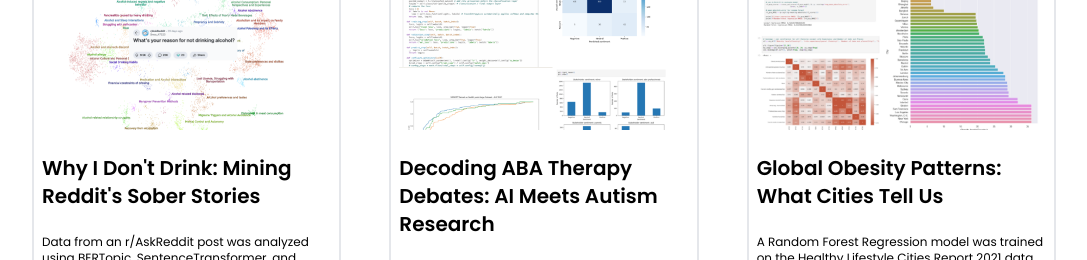
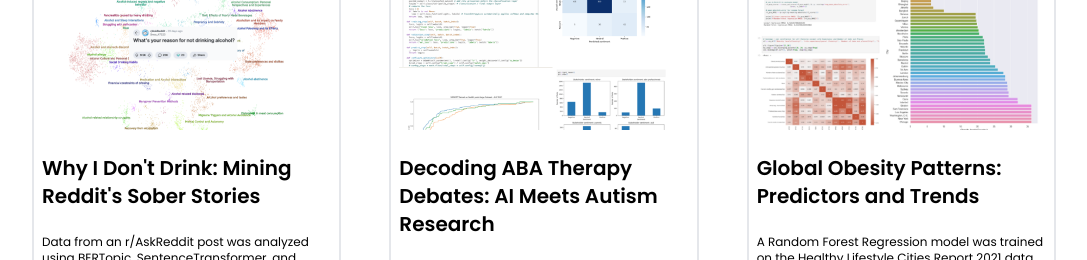
Before and after one commit to andrea-mar/ds-portfolio, a React (Vite) app: page / in a window 1280 px wide. Shown: the part 1840-2100 px from the top of the page, without its empty margins (96-1183 px from the left). Built offline with nearby package versions, Linux system fonts and the light colour scheme.

Commit message:
changed cv url

```diff
--- a/src/components/Navbar.jsx
+++ b/src/components/Navbar.jsx
@@ -4,7 +4,7 @@
     { title: 'Home', id: 'home' },
     { title: 'About', id: 'about' },
     { title: 'Portfolio', id: 'portfolio' },
-    { title: 'CV', id: 'cv' , url: 'https://drive.google.com/file/d/1GLYMWgTv2ldY3FABZNTSys_k5ac_JhJ4/view?usp=sharing'},
+    { title: 'CV', id: 'cv' , url: 'https://drive.google.com/file/d/1_9gSGfbAiUW0oyYLiLMmx_aX5a0Ij4dZ/view?usp=sharing'},
     { title: 'Contact', id: 'contact' }
 ];
 
--- a/src/data/portfolio.js
+++ b/src/data/portfolio.js
@@ -27,7 +27,7 @@
             ]
     },
     {
-        title: 'Global Obesity Patterns: What Cities Tell Us',
+        title: 'Global Obesity Patterns: Predictors and Trends',
         description:'A Random Forest Regression model was trained on the Healthy Lifestyle Cities Report 2021 data to uncover key urban factors shaping obesity rates. Through feature selection and PCA dimensionality reduction, the analysis revealed some of the predictors of obesity across global cities, offering insights into worldwide health trends.',
         imgUrl: 'assets/obesity_predictors.png',
         stack:['Python', 'Pandas', 'Scikit-learn', 'MatplotLib', 'Seaborn'],
```
